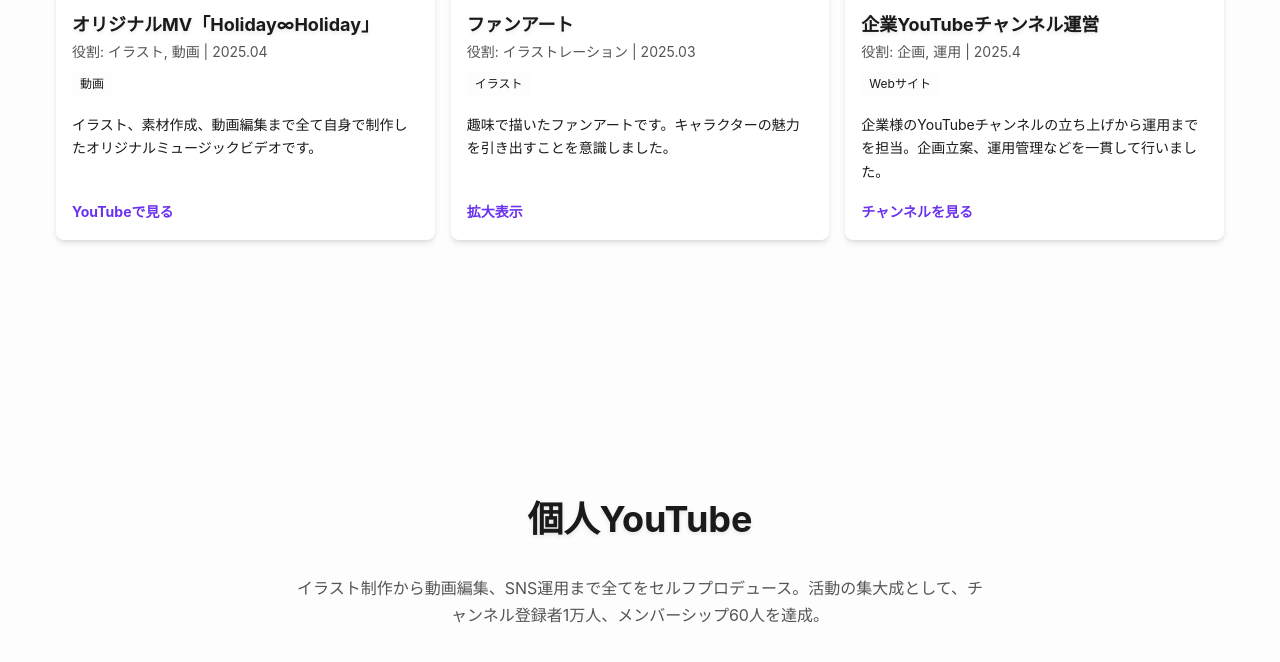
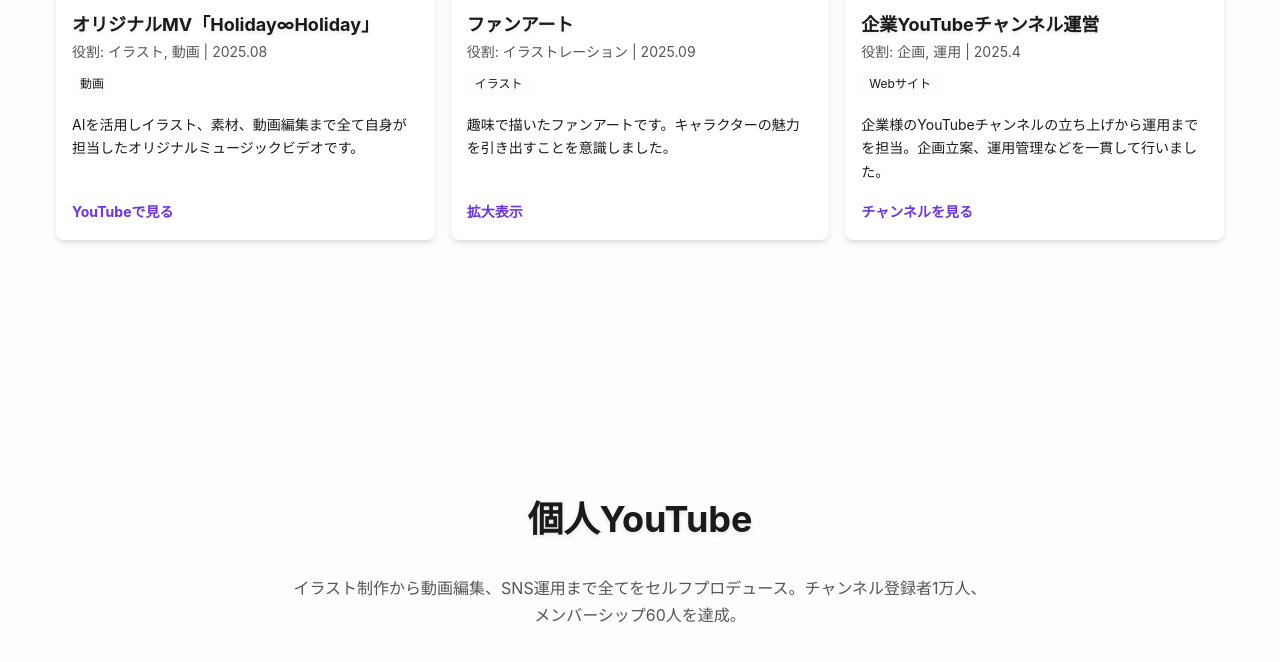
Before and after one commit to Takuamru/2508_portfolio, a plain HTML site: page index.html in a window 1280 px wide. Shown: the part 2164-2826 px from the top of the page. Drawn offline with Linux system fonts and the light colour scheme; grey boxes are pictures that could not be loaded.

Commit message:
Update index.html

```diff
--- a/index.html
+++ b/index.html
@@ -837,11 +837,11 @@
             </div>
             <div class="c-card__body">
               <h3 class="c-card__title">オリジナルMV「Holiday∞Holiday」</h3>
-              <p class="c-card__meta">役割: イラスト, 動画 | 2025.04</p>
+              <p class="c-card__meta">役割: イラスト, 動画 | 2025.08</p>
               <div class="c-card__tags">
                 <span class="c-card__tag">動画</span>
               </div>
-              <p class="c-card__description">イラスト、素材作成、動画編集まで全て自身で制作したオリジナルミュージックビデオです。</p>
+              <p class="c-card__description">AIを活用しイラスト、素材、動画編集まで全て自身が担当したオリジナルミュージックビデオです。</p>
               <!-- TODO: YouTube動画のURLに差し替え -->
               <a href="https://youtu.be/CPnk-_3FmnA" target="_blank" rel="noopener noreferrer" class="c-card__cta">YouTubeで見る</a>
             </div>
@@ -857,7 +857,7 @@
             </div>
             <div class="c-card__body">
               <h3 class="c-card__title">ファンアート</h3>
-              <p class="c-card__meta">役割: イラストレーション | 2025.03</p>
+              <p class="c-card__meta">役割: イラストレーション | 2025.09</p>
               <div class="c-card__tags">
                 <span class="c-card__tag">イラスト</span>
               </div>
@@ -891,7 +891,7 @@
       <div class="l-container">
         <h2 class="l-section__title">個人YouTube</h2>
         <p style="text-align: center; max-width: 700px; margin: 0 auto var(--space-lg) auto; color: var(--color-text-muted);">
-          イラスト制作から動画編集、SNS運用まで全てをセルフプロデュース。活動の集大成として、チャンネル登録者1万人、メンバーシップ60人を達成。
+          イラスト制作から動画編集、SNS運用まで全てをセルフプロデュース。チャンネル登録者1万人、メンバーシップ60人を達成。
         </p>
         <div class="c-youtube-embed">
           <!-- TODO: YouTube動画のID (dQw4w9WgXcQ の部分) を差し替え -->
```
